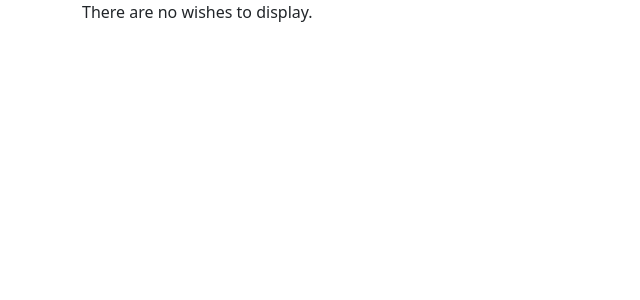
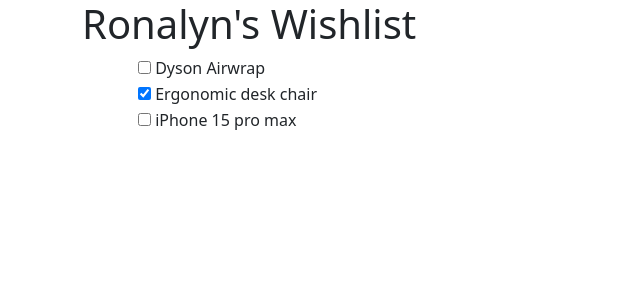
Before and after one commit to ronalynn/AngularWishlist, an Angular app: page / in a window 1280 px wide. Shown: the top 300 px of the page, without its empty margins (0-640 px from the left). Built offline with nearby package versions, Linux system fonts and the light colour scheme.

Commit message:
bound the checkbox boolean property and also added indexing...

```diff
--- a/src/app/app.component.html
+++ b/src/app/app.component.html
@@ -1,14 +1,20 @@
 <div class="container">
 
+  <h1>{{title}}</h1>
   <div *ngIf="items.length === 0; else showItems">
     There are no wishes to display.
   </div>
   <ng-template #showItems>
     <ul class="wish-list">
-      <li *ngFor="let item of items">
+      <li *ngFor="let item of items; index as ii">
           <div class="form-check">
             <label class="form-check-label">
-              <input class="checkbox" type="checkbox"> {{item.wishText}}
+              <input
+                class="checkbox"
+                type="checkbox"
+                [checked]="item.isComplete"
+                [attr.data-index]="ii"
+              > {{item.wishText}}
             </label>
           </div>
       </li>
--- a/src/app/app.component.ts
+++ b/src/app/app.component.ts
@@ -8,9 +8,9 @@
 })
 export class AppComponent {
   items : WishItem[] = [
-    // new WishItem('Dyson Airwrap'),
-    // new WishItem('Ergonomic desk chair', true),
-    // new WishItem('iPhone 15 pro max')
+    new WishItem('Dyson Airwrap'),
+    new WishItem('Ergonomic desk chair', true),
+    new WishItem('iPhone 15 pro max')
   ];
-  title = 'Ronalyns Wishlist';
+  title = 'Ronalyn\'s Wishlist';
 }
```
